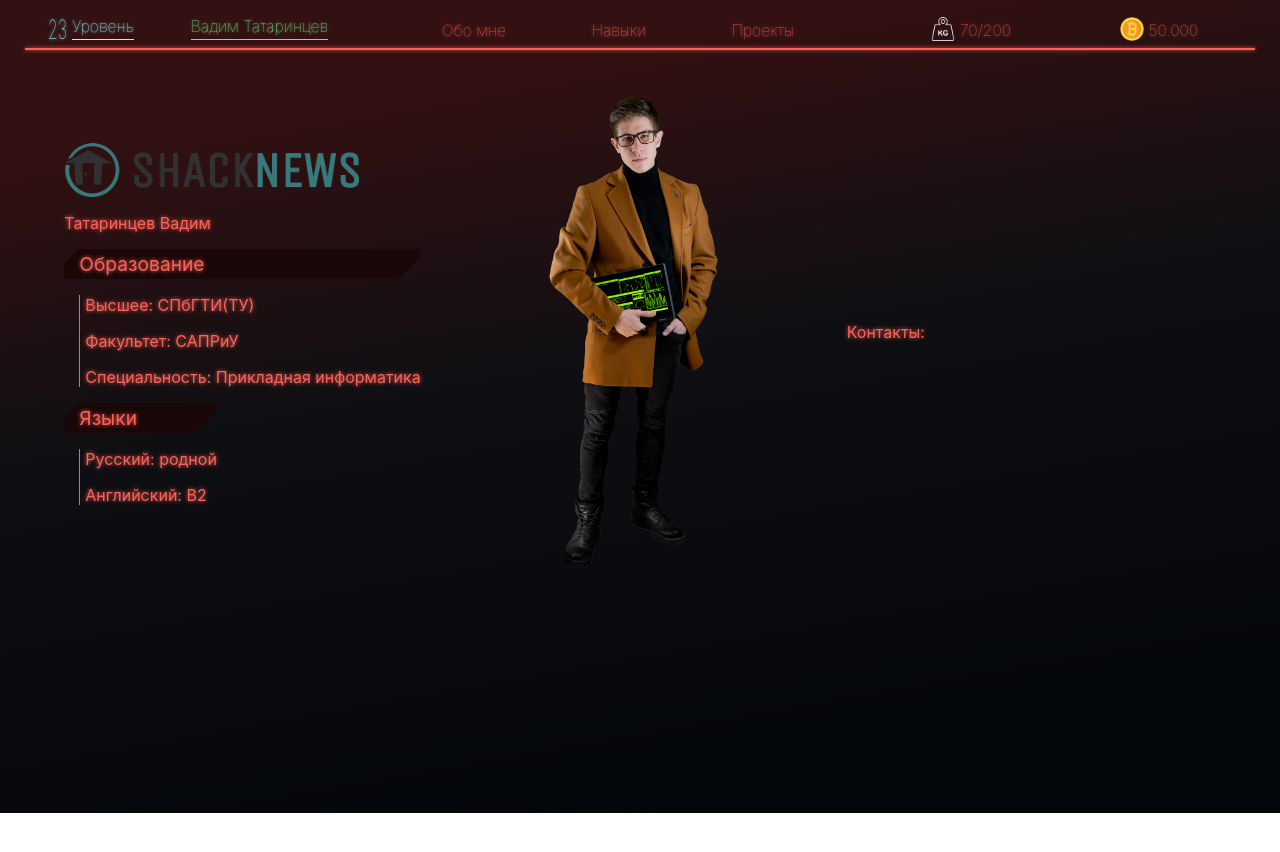
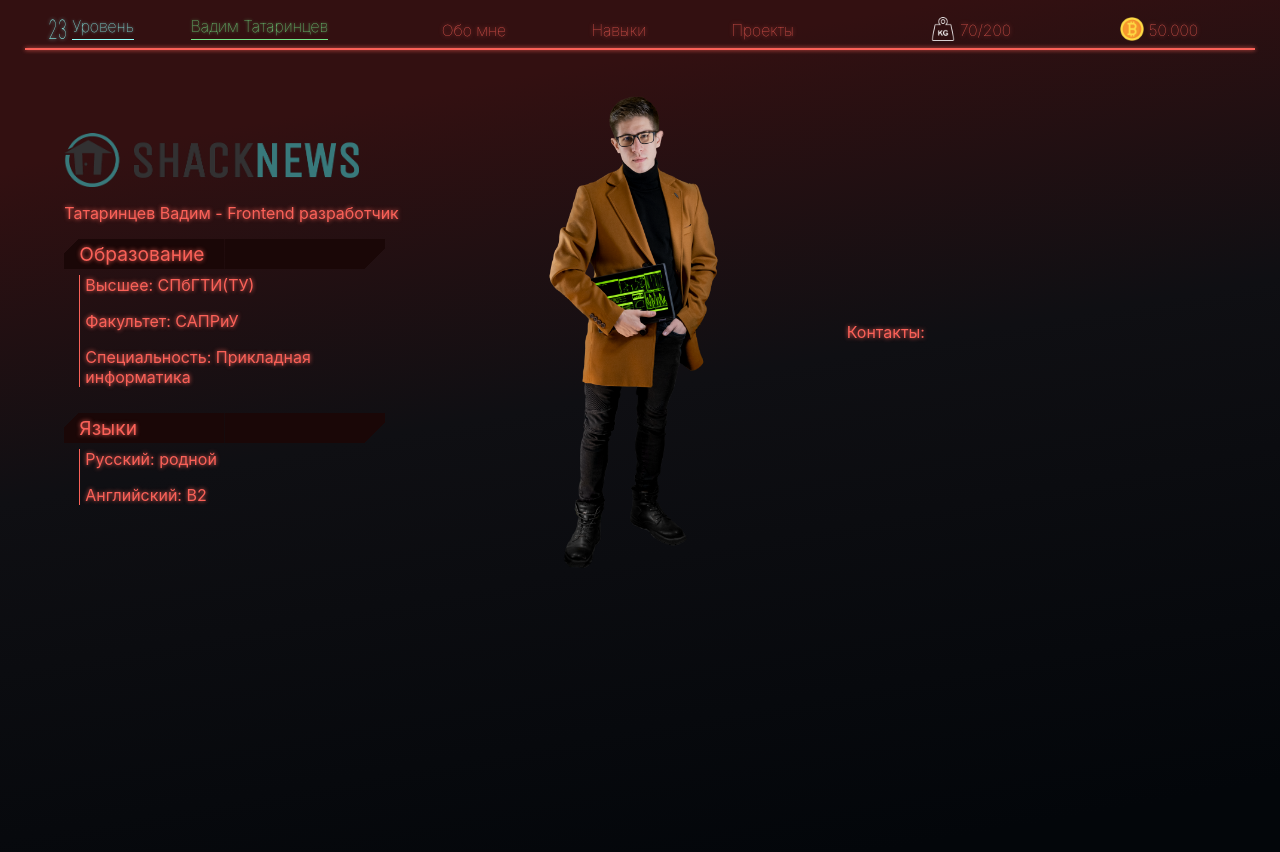
Before and after one commit to VadosLight/Cyberpunk-resume, a React (Create React App) app: page / in a window 1280 px wide. Shown: the top 852 px of the page. Before the commit the page ends 813 px from the top, so only its background shows below. Built offline with nearby package versions, Linux system fonts and the light colour scheme.

Commit message:
some changes

```diff
--- /dev/null
+++ b/src/App.css
@@ -0,0 +1,13 @@
+
+.container {
+  position: relative;
+  display: block;
+  overflow: hidden;
+  min-height: 100vh;
+  margin: 30px 25px 0px 25px;
+}
+
+.switch {
+  position: relative;
+  width: 100%;
+}
--- a/src/App.js
+++ b/src/App.js
@@ -4,6 +4,7 @@ import { Route, Switch, useLocation } from "react-router-dom";
 import React from "react";
 import Header from "./Menu/Header";
 import { myAnimation } from "./scripts/animation";
+import "./App.css";
 
 import { About } from "./pages/About";
 import { Projects } from "./pages/Projects";
@@ -28,22 +29,16 @@ function App() {
 
   return (
     <>
-      <myAnimation />
+      <myAnimation/>
 
       <Header />
-
-      <main
-        className="container"
-        style={{
-          position: "relative",
-          overflow: "hidden",
-          minHeight: "90vh",
-          margin: "30px 25px 0px 25px",
-        }}
-      >
+      <main className="container">
         {transitions.map(({ item, props, key }) => (
           <animated.div key={key} style={props}>
-            <div style={{ position: "absolute", width: "100%" }}>
+            <div
+              className="switch"
+              // style={{ position: "absolute", width: "100%" }}
+            >
               <Switch location={item}>
                 <Route exact path="/" component={About} />
                 <Route exact path="/projects" component={Projects} />
--- a/src/index.css
+++ b/src/index.css
@@ -1,28 +1,40 @@
-@import url('https://fonts.googleapis.com/css2?family=Oswald:wght@200&display=swap');
-:root{
+@import url("https://fonts.googleapis.com/css2?family=Oswald:wght@200&display=swap");
+:root {
   --pink-glow: #fa6158;
   --green-glow: #71e484;
   --blue-glow: #8cfff8;
+
+  background: linear-gradient(
+    170deg,
+    rgb(51, 16, 17) 15%,
+    rgba(15, 15, 19, 1) 45%,
+    rgba(3, 6, 10, 1) 90%
+  );
 }
 
 body {
   margin: 0;
   padding: 0;
-  /* height: 100vh; */
-  height: 100%;
-  background: linear-gradient(170deg, rgb(51, 16, 17) 15%, rgba(15,15,19,1) 45%, rgba(3,6,10,1) 90%);
+  /* min-height: 200vh; */
+  min-height: 100%;
+  min-width: 500px;
 
-  font-family: -apple-system, BlinkMacSystemFont, 'Oswald', sans-serif;
+  /* background: linear-gradient(
+    170deg,
+    rgb(51, 16, 17) 15%,
+    rgba(15, 15, 19, 1) 45%,
+    rgba(3, 6, 10, 1) 90%
+  ); */
+
+  font-family: -apple-system, BlinkMacSystemFont, "Oswald", sans-serif;
 
   color: var(--pink-glow);
-  -moz-text-shadow:0 0 4px var(--pink-glow);
-  -webkit-text-shadow:0 0 4px var(--pink-glow);
-  text-shadow:0 0 4px var(--pink-glow);
-
-  min-width: 500px;
+  -moz-text-shadow: 0 0 4px var(--pink-glow);
+  -webkit-text-shadow: 0 0 4px var(--pink-glow);
+  text-shadow: 0 0 4px var(--pink-glow);
 }
 
 code {
-  font-family: source-code-pro, Menlo, Monaco, Consolas, 'Courier New',
+  font-family: source-code-pro, Menlo, Monaco, Consolas, "Courier New",
     monospace;
 }
--- a/src/pages/About.css
+++ b/src/pages/About.css
@@ -3,6 +3,7 @@
   flex-wrap: wrap;
   align-items: center;
   justify-content: space-around;
+  min-height: fit-content;
 }
 
 @media screen and (max-width: 800px) {
@@ -35,15 +36,18 @@
 
 .content-block {
   padding: 0;
+  width: 90%;
 }
 
 .content-block__header {
   font-size: larger;
   padding: 3px 15px;
+
   --backgroung-color: rgb(26, 7, 7);
   background: linear-gradient(135deg, transparent 10px,var(--backgroung-color) 0) top
       left,
     linear-gradient(-45deg, transparent 15px, var(--backgroung-color) 0) bottom right;
+
   background-size: 50% 100%;
   background-repeat: no-repeat;
   margin-bottom: 0;
@@ -52,6 +56,8 @@
 .content-block__content {
   border-style: none none none solid;
   border-width: 1px;
+  position: relative;
+  top: -10px;
 
   margin-left: 15px;
   padding-left: 5px;
--- a/src/pages/About.jsx
+++ b/src/pages/About.jsx
@@ -11,7 +11,7 @@ function About() {
           src={shackNewsLogo}
           alt="shack-news-logo"
         />
-        <p className="myName">Татаринцев Вадим</p>
+        <p className="myName">Татаринцев Вадим - Frontend разработчик</p>
         <div className="content-block">
           <div className="content-block__header">Образование</div>
           <div className="content-block__content">
@@ -25,7 +25,6 @@ function About() {
           <div className="content-block__content">
             <p>Русский: родной</p>
             <p>Английский: B2</p>
-
           </div>
         </div>
       </div>
```
